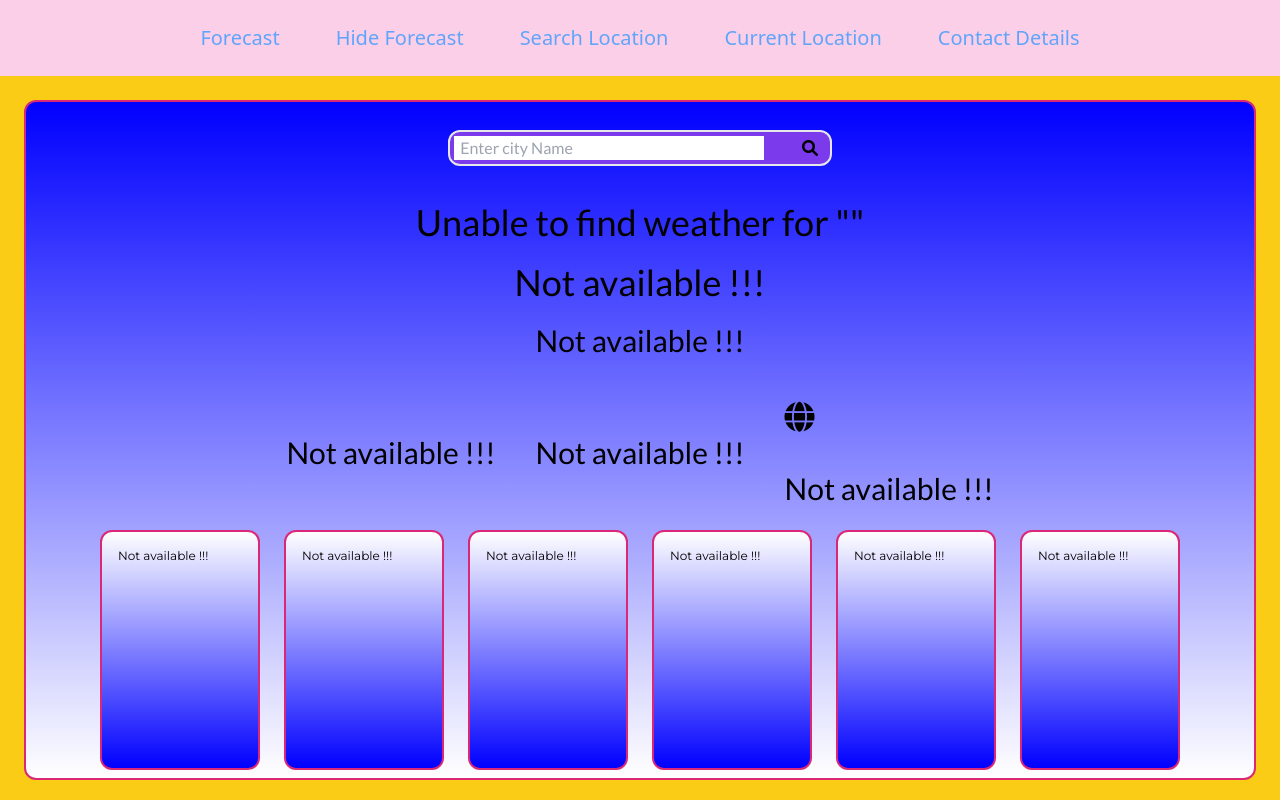
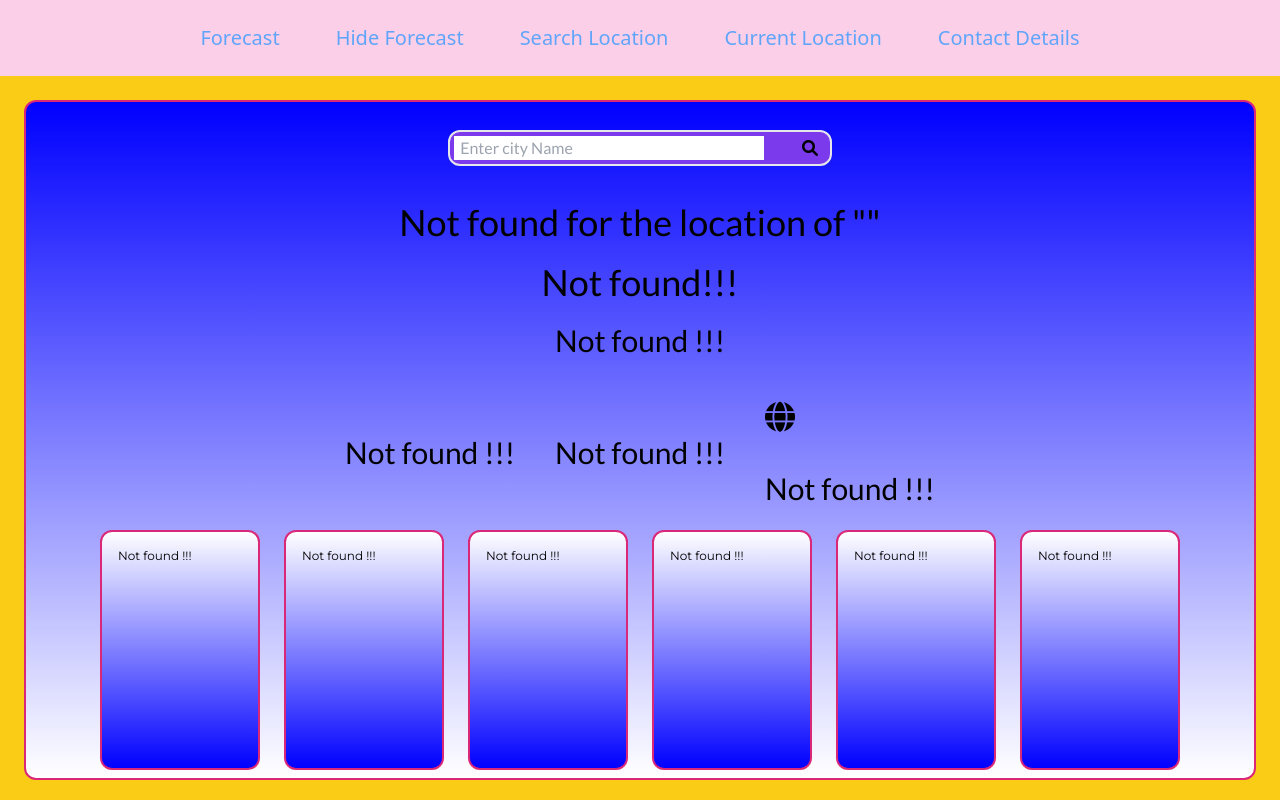
Before and after one commit to Srindhu/weather-forecast, a plain HTML site: page index.html in a window 1280 px wide. Both pictures are taken after typing "Sample" into the empty fields and a click on the button 814 px from the left and 148 px from the top of the page. Shown: the top 800 px of the page. Drawn offline with Linux system fonts and the light colour scheme; no server answers; some icons are missing.

Commit message:
over all checking

```diff
--- a/index.js
+++ b/index.js
@@ -15,7 +15,6 @@ const day3 = document.querySelector("#d3");
 const day4 = document.querySelector("#d4");
 const day5 = document.querySelector("#d5");
 const day6 = document.querySelector("#d6");
-const day7 = document.querySelector("#d7");
 const body = document.querySelector("#mainCard");
 const condition = document.querySelector("#condition");
 const recentCitiesDropdown = document.querySelector("#suggestionsContainer");
@@ -41,11 +40,6 @@ hideForecastbtn.addEventListener("click", () => {
     hideForecastbtn.classList.add("hidden");
     showForecastbtn.classList.remove("hidden");
 })
-
-searchbtn.addEventListener("click", () => {
-    searchbar.classList.remove("hidden");
-})
-
 
 content.innerHTML = `<div class="loader">Loading...</div>`;
 
@@ -98,7 +92,7 @@ function displayWeather(data) {
     condition.innerHTML = `${currentDay.day.condition.text}`;
 
     // Updating forecast days
-    const days = [day1, day2, day3, day4, day5, day6, day7];
+    const days = [day1, day2, day3, day4, day5, day6];
     days.forEach((day, index) => {
         const forecastingOf = data.forecast.forecastday[index + 1];
         if (!forecastingOf) return; // Check if the forecast day exists
@@ -203,7 +197,7 @@ function displayFilteredSuggestions(cities) {
 // code for the functionality
 search.addEventListener('click', (event) => {
     event.preventDefault();
-    content.innerHTML = `<div class="loader">Loading...</div>`;
+
     const city = searchField.value;
     const storedData = sessionStorage.getItem(city);
     searchField.value = '';
@@ -230,15 +224,15 @@ search.addEventListener('click', (event) => {
             })
             .catch(error => {
                 console.error('Error:', error);
-                content.innerHTML = `Unable to find weather for "${searchField.value}"`;
-                temp.innerHTML = `Not available !!!`;
-                humidity.innerHTML = `Not available !!!`;
-                windSpeed.innerHTML = `Not available !!!`;
-                location1.innerHTML = `Not available !!!`;
-                condition.innerHTML = `Not available !!!`;
-                const days = [day1, day2, day3, day4, day5, day6, day7];
+                content.innerHTML = `Not found for the  location of  "${searchField.value}"`;
+                temp.innerHTML = `Not found!!!`;
+                humidity.innerHTML = `Not found !!!`;
+                windSpeed.innerHTML = `Not found !!!`;
+                location1.innerHTML = `Not found !!!`;
+                condition.innerHTML = `Not found !!!`;
+                const days = [day1, day2, day3, day4, day5, day6];
                 days.forEach((day) => {
-                    day.innerHTML = `Not available !!!`;
+                    day.innerHTML = `Not found !!!`;
                     day.style.background = "linear-gradient(to top, blue, white)";
                     body.style.background = "linear-gradient(to top, white, blue)";
                 });
```
Also changed, not shown: output.css.
